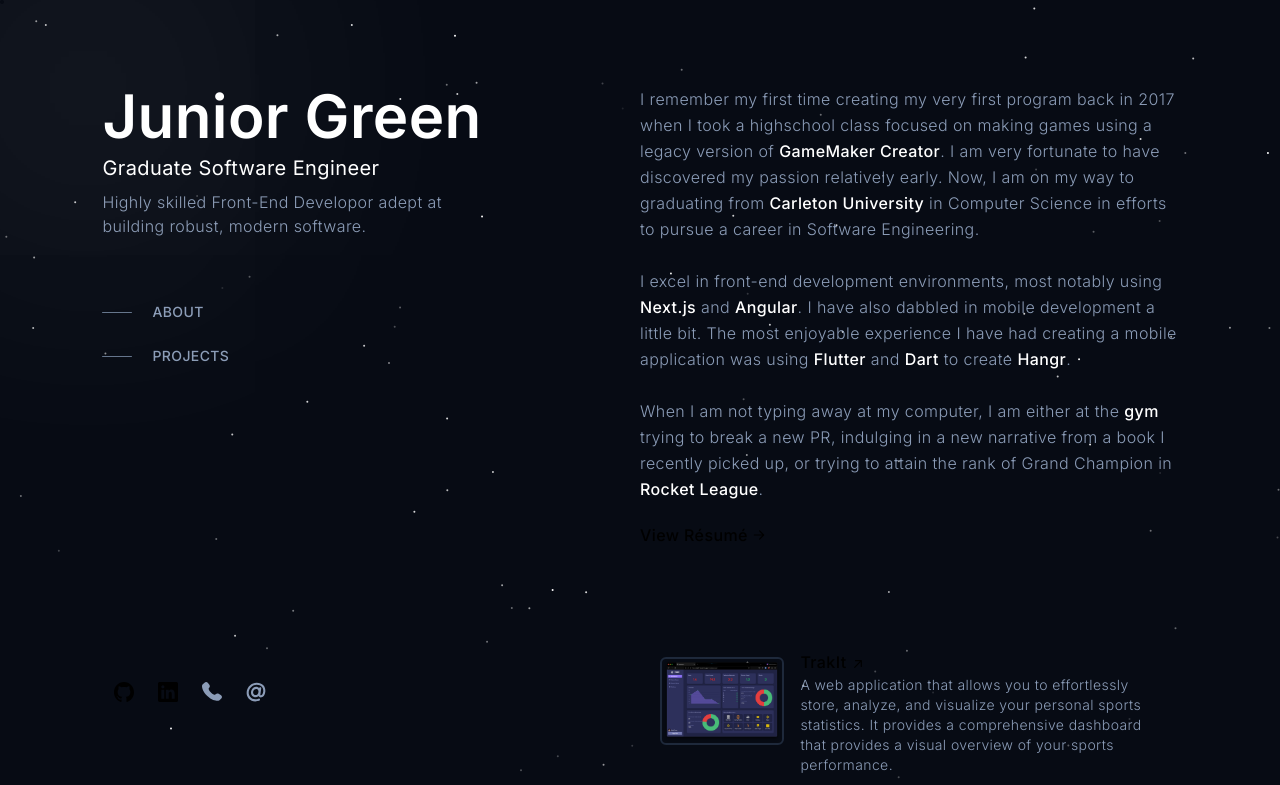
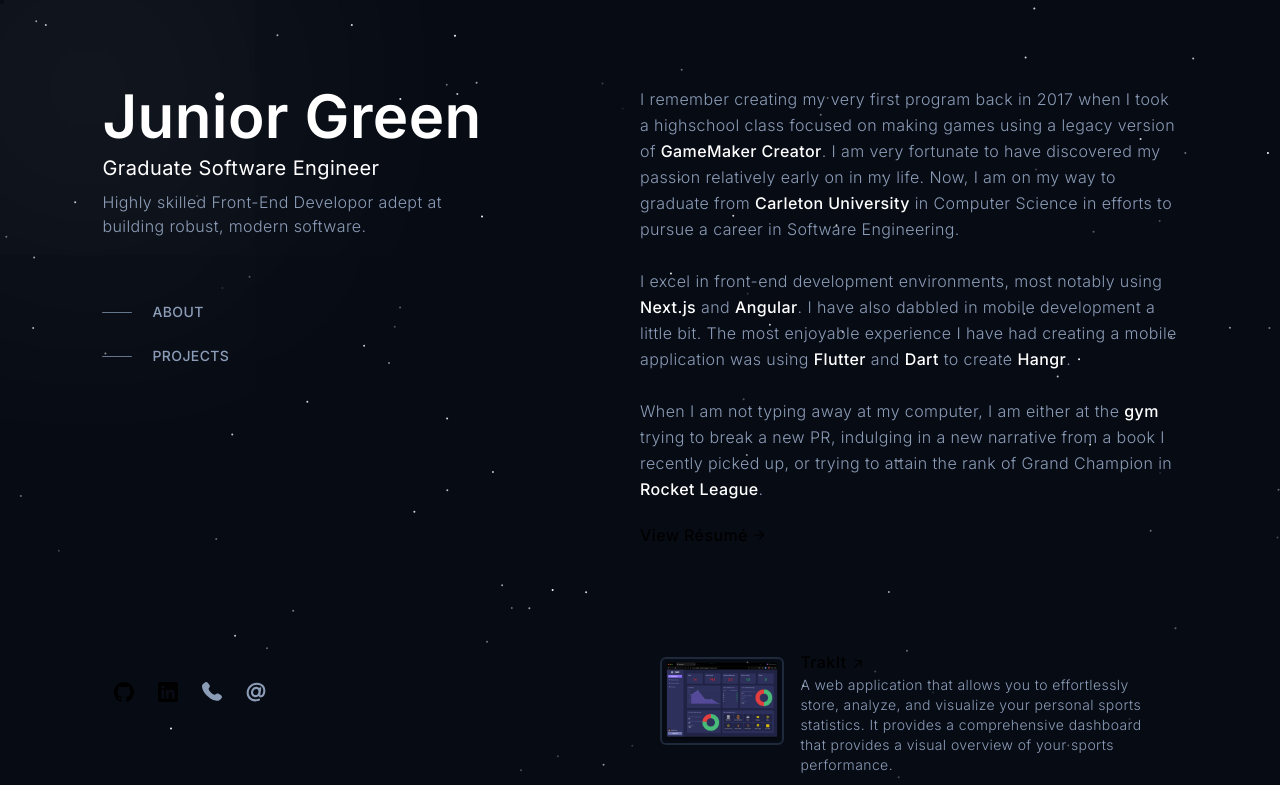
Before and after one commit to Junior-Green/portfolio-v1, a Next.js app: page / in a window 1280 px wide. Shown: the top 785 px of the page. Built offline with nearby package versions, Linux system fonts and the light colour scheme.

Commit message:
Update page.tsx

```diff
--- a/src/app/page.tsx
+++ b/src/app/page.tsx
@@ -65,7 +65,7 @@
       </div>
       <div className=" h-auto md:w-1/2 sm:w-full md:py-[8%] sm:pb-[8%] flex flex-col">
         <p className="text-theme-gray-light font-light">
-          I remember my first time creating my very first program back in 2017 when I took a highschool class focused on making games using a legacy version of <Link href={"https://gamemaker.io/en"} className="text-white font-medium hover:text-theme-green-light transition-colors">GameMaker Creator</Link>. I am very fortunate to have discovered my passion relatively early. Now, I am on my way to graduating from <Link href={"https://carleton.ca/about/"} className="text-white font-medium hover:text-theme-green-light transition-colors">Carleton University</Link> in Computer Science in efforts to pursue a career in Software Engineering.
+          I remember creating my very first program back in 2017 when I took a highschool class focused on making games using a legacy version of <Link href={"https://gamemaker.io/en"} className="text-white font-medium hover:text-theme-green-light transition-colors">GameMaker Creator</Link>. I am very fortunate to have discovered my passion relatively early on in my life. Now, I am on my way to graduate from <Link href={"https://carleton.ca/about/"} className="text-white font-medium hover:text-theme-green-light transition-colors">Carleton University</Link> in Computer Science in efforts to pursue a career in Software Engineering.
           <br />
           <br />
           I excel in front-end development environments, most notably using <Link href={"https://nextjs.org/"} className="text-white font-medium hover:text-theme-green-light transition-colors">Next.js</Link> and <Link href={"https://angular.io/"} className="text-white font-medium hover:text-theme-green-light transition-colors">Angular</Link>. I have also dabbled in mobile development a little bit. The most enjoyable experience I have had creating a mobile application was using <Link href={"https://flutter.dev/"} className="text-white font-medium hover:text-theme-green-light transition-colors">Flutter</Link> and <Link href={"https://dart.dev/"} className="text-white font-medium hover:text-theme-green-light transition-colors">Dart</Link> to create <Link href={"https://github.com/Junior-Green/hangr"} className="text-white font-medium hover:text-theme-green-light transition-colors">Hangr</Link>.
```
